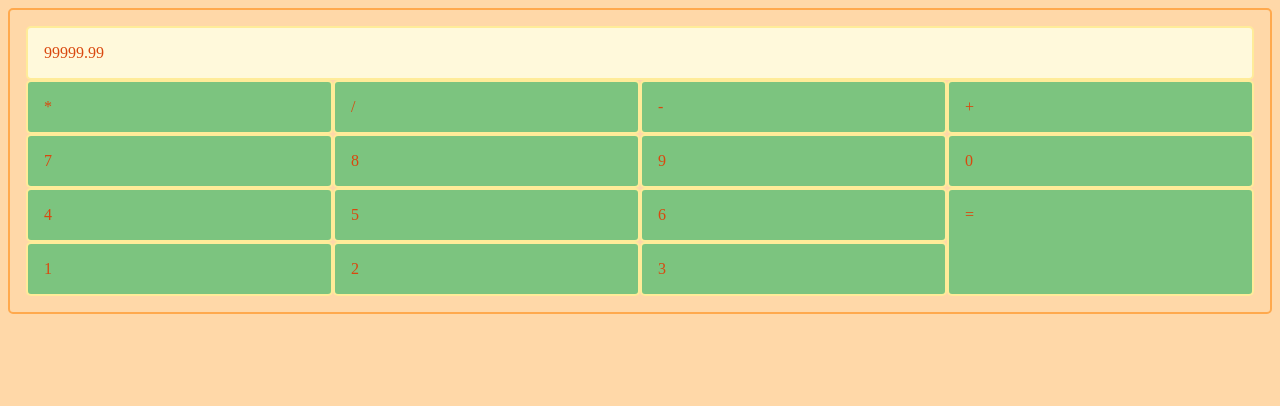
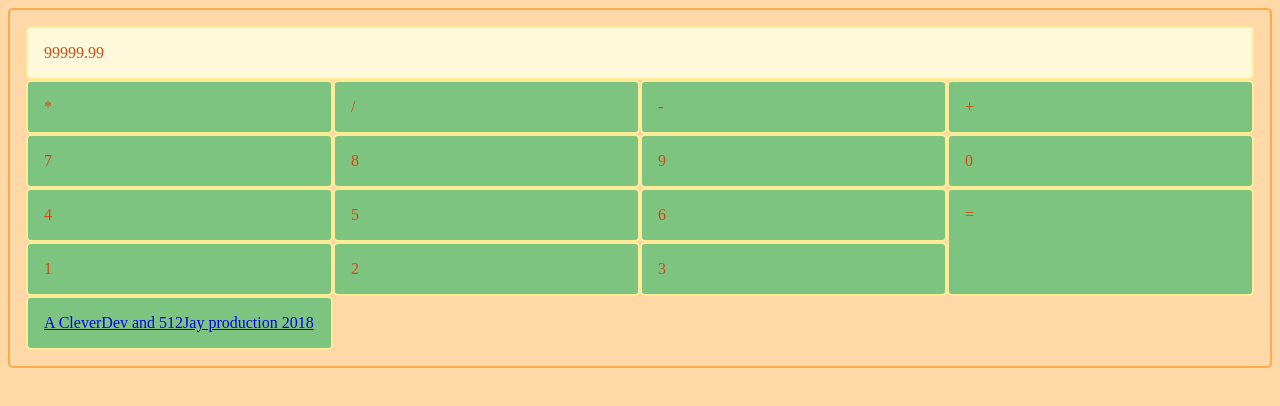
Before and after one commit to CleverOscar/Calculator, a plain HTML site: page index.html in a window 1280 px wide. Drawn offline with Linux system fonts and the light colour scheme.

Commit message:
centered text, footnote, etc

```diff
--- a/index.html
+++ b/index.html
@@ -25,5 +25,6 @@
     <div class="two">2</div>
     <div class="three">3</div>
     <script src="calculator.js"></script>
+    <div class="footnote"><a href="https://github.com/CleverOscar/Calculator">A CleverDev and 512Jay production 2018</a></div>
 </body>
 </html>
```
